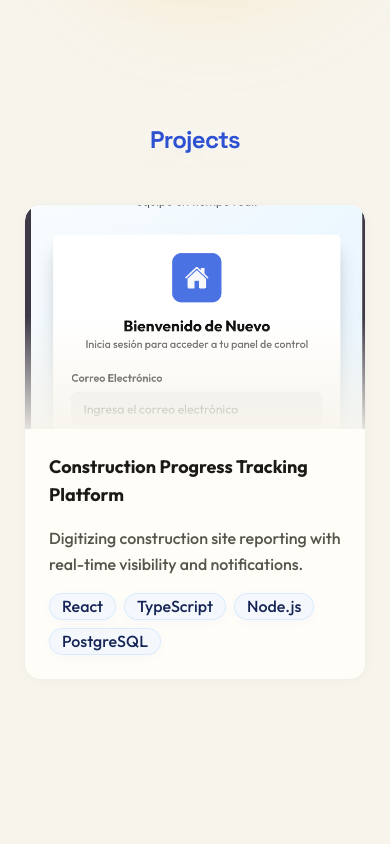
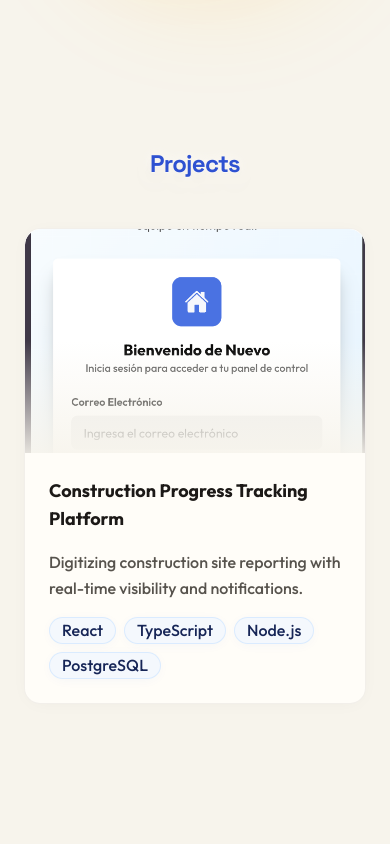
Before and after one commit to mely-chow/portfolio, a React (Vite) app: page / in a window 390 px wide. Shown: the part 720-1564 px from the top of the page. Built offline with nearby package versions, Linux system fonts and the light colour scheme.

Commit message:
fixing title and header spacing

```diff
--- a/src/components/Header.tsx
+++ b/src/components/Header.tsx
@@ -65,7 +65,7 @@ function Header() {
   };
 
   return (
-    <div className="fixed top-0 left-0 z-50 w-full bg-[#f7f4ec]/85 px-2 py-2 backdrop-blur-md sm:px-6 sm:py-6">
+    <div className="fixed top-0 left-0 z-50 w-full bg-[#f7f4ec]/85 px-2 pt-2 pb-4 backdrop-blur-md sm:px-6 sm:pt-6 sm:pb-8">
       <div className="mx-auto flex w-full max-w-3xl items-center gap-1.5 rounded-xl border border-stone-400/12 bg-white/65 shadow-[0_6px_32px_-10px_rgba(42,36,56,0.06)] p-1.5 sm:ml-auto sm:mr-0 sm:w-auto sm:max-w-none sm:justify-end sm:gap-5 sm:rounded-none sm:border-0 sm:bg-transparent sm:p-0 sm:shadow-none">
         {sections.map((section) => (
           <div key={section.id} className="min-w-0 flex-1 sm:flex-none">
--- a/src/pages/Contacts.tsx
+++ b/src/pages/Contacts.tsx
@@ -7,7 +7,7 @@ function Contacts() {
   return (
     <section
       id="contacts"
-      className="min-h-screen scroll-mt-24 flex items-start md:items-center md:pt-0 relative z-20"
+      className="min-h-screen scroll-mt-24 flex items-start md:items-center pt-6 md:pt-0 relative z-20"
     >
       <div className="w-full flex flex-col items-center md:-translate-y-4 lg:-translate-y-6">
         <h2 className="font-display text-2xl">Contacts</h2>
--- a/src/pages/Projects.tsx
+++ b/src/pages/Projects.tsx
@@ -39,7 +39,7 @@ function Projects() {
   return (
     <section
       id="projects"
-      className="min-h-screen scroll-mt-24 flex items-start  md:items-center md:pt-0 relative z-20"
+      className="min-h-screen scroll-mt-24 flex items-start pt-6 md:items-center md:pt-0 relative z-20"
     >
       <div className="w-full flex flex-col items-center md:-translate-y-4 lg:-translate-y-6">
         <h2 className="font-display text-2xl">Projects</h2>
```
Also changed, not shown: src/pages/Skills.tsx (+8 -2 lines).
